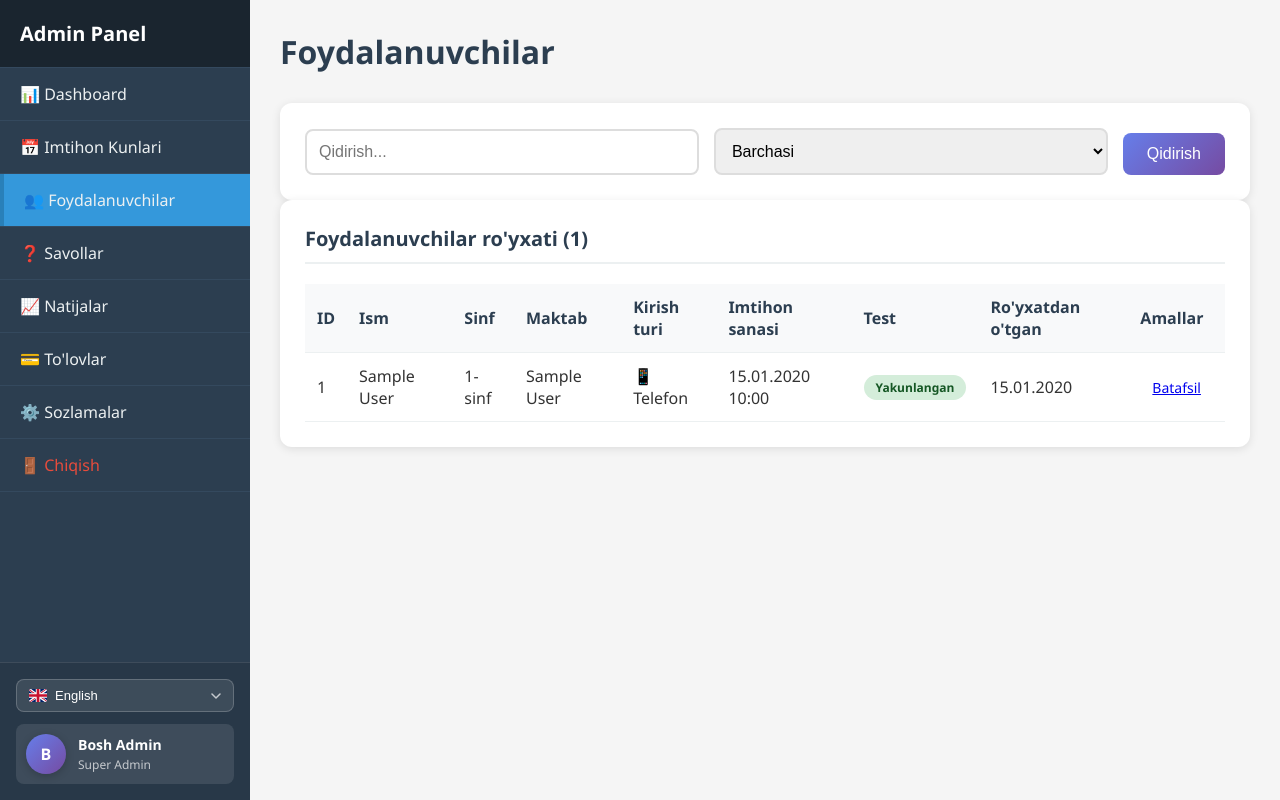
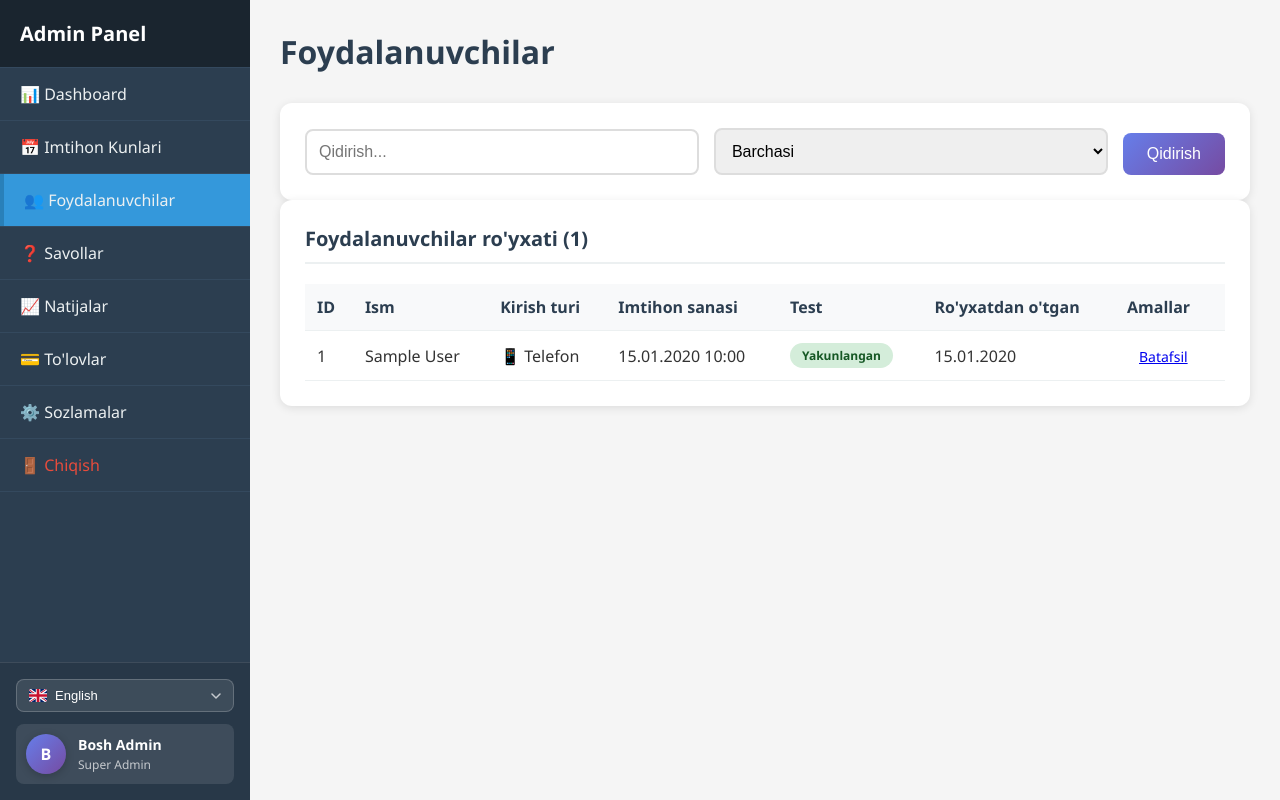
Before and after one commit to shahzodkenjayev/profiorientation.uz, a PHP site: page /admin/users.php in a window 1280 px wide. Run offline with PHP 8.4, Linux system fonts and the light colour scheme; a user stored in the database is signed in; data comes from the database, SQL or seed files in the repository; tables that the repository leaves empty hold one stand-in row (values such as "Sample post").

Commit message:
Admin users sahifasida null xatoliklarini tuzatdi va maktab/sinf ustunlarini olib tashladi

```diff
--- a/admin/users.php
+++ b/admin/users.php
@@ -70,8 +70,6 @@ $users = $stmt->fetchAll();
                         <tr>
                             <th>ID</th>
                             <th>Ism</th>
-                            <th>Sinf</th>
-                            <th>Maktab</th>
                             <th>Kirish turi</th>
                             <th>Imtihon sanasi</th>
                             <th>Test</th>
@@ -83,9 +81,7 @@ $users = $stmt->fetchAll();
                         <?php foreach ($users as $user): ?>
                             <tr>
                                 <td><?= $user['id'] ?></td>
-                                <td><?= htmlspecialchars($user['full_name']) ?></td>
-                                <td><?= $user['class_number'] ?>-sinf</td>
-                                <td><?= htmlspecialchars($user['school_name']) ?></td>
+                                <td><?= htmlspecialchars($user['full_name'] ?? '') ?></td>
                                 <td>
                                     <?php
                                     $login_types = [
```
